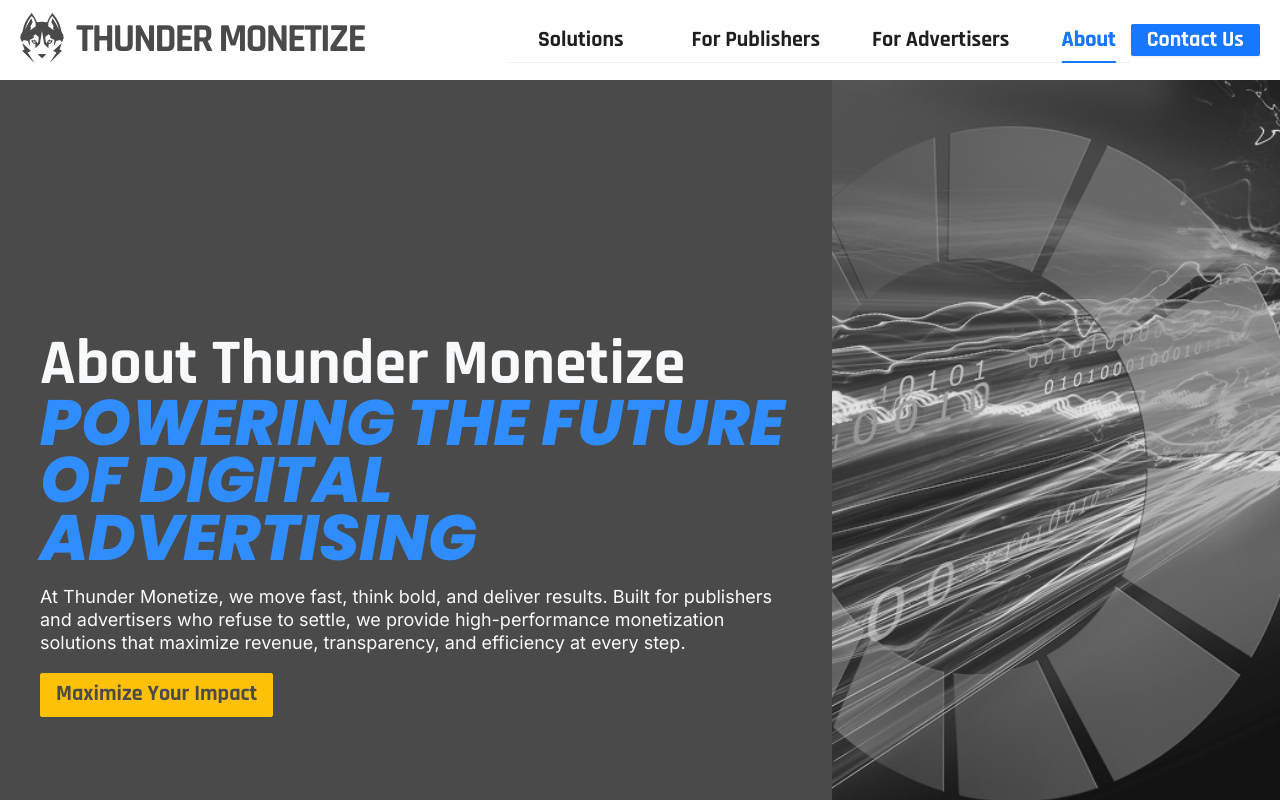
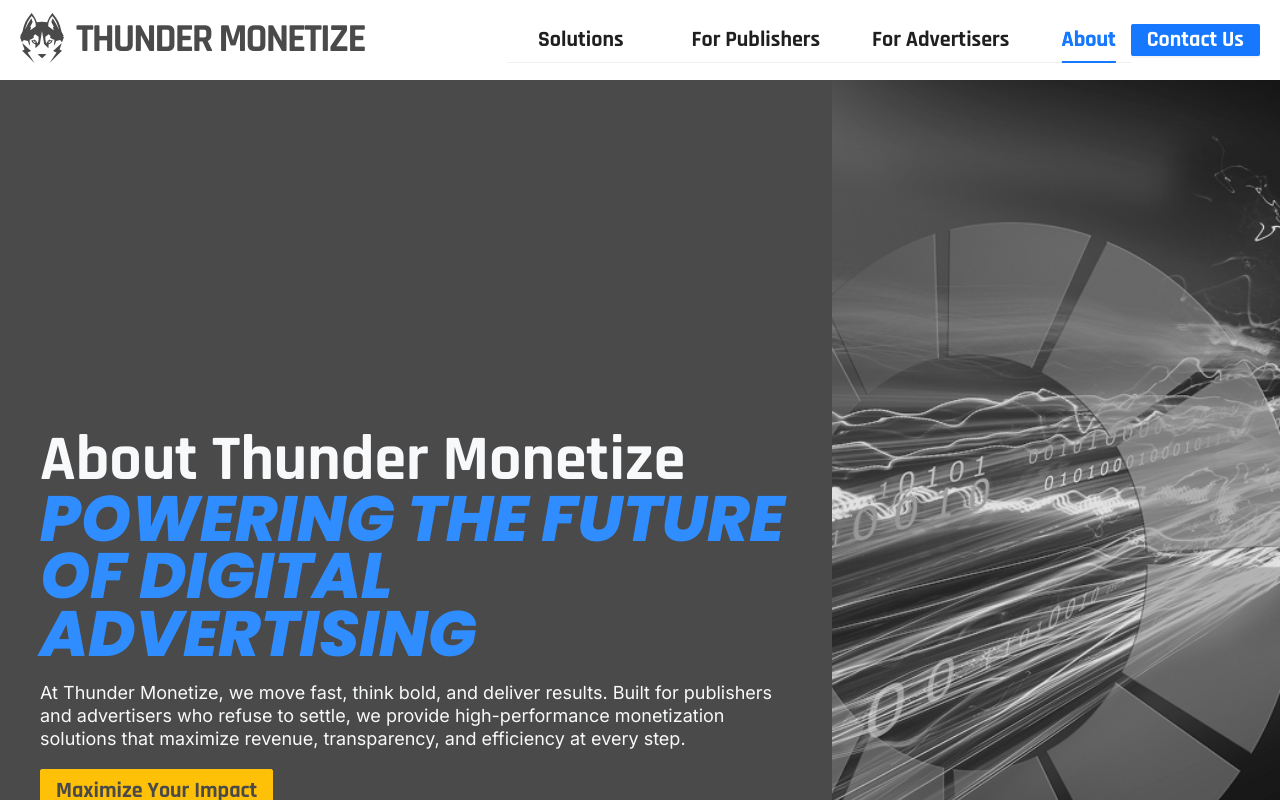
Before and after one commit to jwong65/vite-react-site, a React (Vite) app: page /about in a window 1280 px wide. Shown: the top 800 px of the page. Built offline with nearby package versions, Linux system fonts and the light colour scheme.

Commit message:
Removed max-height and object-fit to allow for a more zoomed out imaeg

```diff
--- a/src/pages/about.css
+++ b/src/pages/about.css
@@ -32,13 +32,14 @@
     overflow: hidden;
     justify-content: center;
     box-sizing: border-box;
+    height: auto;
 }
 
 .about-background-image {
     width: 100%;
     height: auto;
-    max-height: 850px;
-    object-fit: cover;
+    /* max-height: 850px; */
+    /* object-fit: cover; */
     display: block;
 }
 
```
